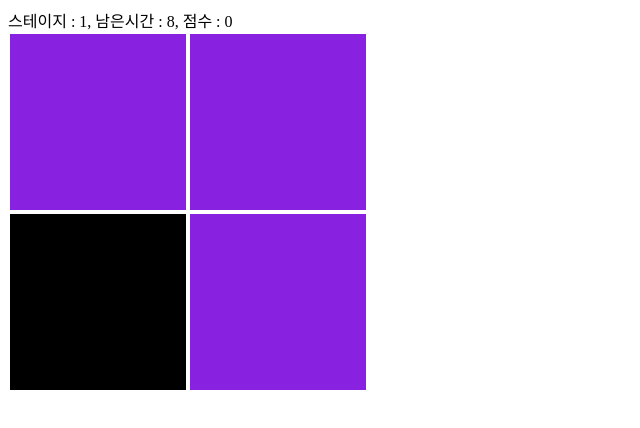
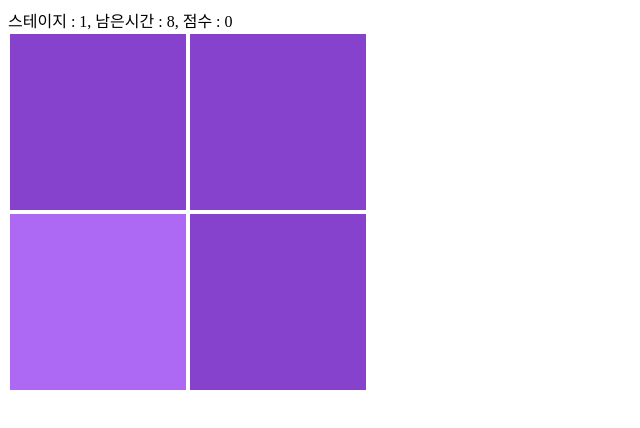
Before and after one commit to kang-jiin/numble-color-game, a React (Create React App) app: page / in a window 1280 px wide. Shown: the top 428 px of the page, without its empty margins (0-640 px from the left). Built offline with nearby package versions, Linux system fonts and the light colour scheme.

Commit message:
블럭 랜덤 색 적용

```diff
--- a/src/components/AnswerBlock.tsx
+++ b/src/components/AnswerBlock.tsx
@@ -2,16 +2,17 @@ import React from 'react';
 
 type AnswerBlockProps = {
     size: number;
-    onClickAnswer: any;
+    color: string;
+    onClickAnswer: (event: React.MouseEvent<HTMLDivElement, MouseEvent>) => void;
 }
 
-function AnswerBlock({ size, onClickAnswer }: AnswerBlockProps) {
+function AnswerBlock({ size, color, onClickAnswer }: AnswerBlockProps) {
     return (
         <div
         style={{
             width: size,
             height: size,
-            backgroundColor: 'rgb(0, 0, 0)',
+            backgroundColor: color,
             margin: '2px'
         }}
         onClick={onClickAnswer}
--- a/src/components/BaseBlock.tsx
+++ b/src/components/BaseBlock.tsx
@@ -2,17 +2,17 @@ import React from 'react';
 
 type BaseBlockProps = {
     size: number;
-    onClickBase: any;
+    color: string;
+    onClickBase: (event: React.MouseEvent<HTMLDivElement, MouseEvent>) => void;
 }
 
-function BaseBlock({ size, onClickBase }: BaseBlockProps) {
-
+function BaseBlock({ size, color, onClickBase }: BaseBlockProps) {
     return (
         <div
         style={{
             width: size,
             height: size,
-            backgroundColor: 'rgb(136, 34, 224)',
+            backgroundColor: color,
             margin: '2px'
         }}
         onClick={onClickBase}
--- a/src/components/Board.tsx
+++ b/src/components/Board.tsx
@@ -1,4 +1,4 @@
-import React, { useEffect, useState } from 'react';
+import React, { useEffect, useMemo, useState } from 'react';
 import AnswerBlock from './AnswerBlock';
 import BaseBlock from './BaseBlock';
 
@@ -13,6 +13,8 @@ function Board({ stage, onClickAnswer, onClickBase }: BoardProps) {
     const [blockTotalCount, setBlockTotalCount] = useState<number>(4);
     const [blockSize, setBlockSize] = useState<number>(176);
     const [answer, setAnswer] = useState<number>(Math.floor(Math.random() * blockTotalCount));
+    const [answerColor, setAnswerColor] = useState<string>('');
+    const [baseColor, setBaseColor] = useState<string>('');
 
     useEffect(() => {
         setBlockCount(Math.round((stage + 0.5) / 2) + 1);
@@ -25,6 +27,12 @@ function Board({ stage, onClickAnswer, onClickBase }: BoardProps) {
 
     useEffect(() => {
         setAnswer(Math.floor(Math.random() * blockTotalCount));
+
+        let randomR = Math.floor(Math.random() * 256);
+        let randomG = Math.floor(Math.random() * 256);
+        let randomB = Math.floor(Math.random() * 256);
+        setAnswerColor(`rgb(${randomR}, ${randomG}, ${randomB})`);
+        setBaseColor(`rgb(${randomR-(40-stage)}, ${randomG-(40-stage)}, ${randomB-(40-stage)})`);
     }, [stage, blockTotalCount]);
 
     return (
@@ -32,9 +40,9 @@ function Board({ stage, onClickAnswer, onClickBase }: BoardProps) {
             {Array.from(Array(blockTotalCount), (e, index) => {
                 return index === answer
                     ?
-                    <AnswerBlock key={index} size={blockSize} onClickAnswer={onClickAnswer} />
+                    <AnswerBlock key={index} size={blockSize} color={answerColor} onClickAnswer={onClickAnswer} />
                     :
-                    <BaseBlock key={index} size={blockSize} onClickBase={onClickBase} />
+                    <BaseBlock key={index} size={blockSize} color={baseColor} onClickBase={onClickBase} />
             })}
         </div>
     )
```
